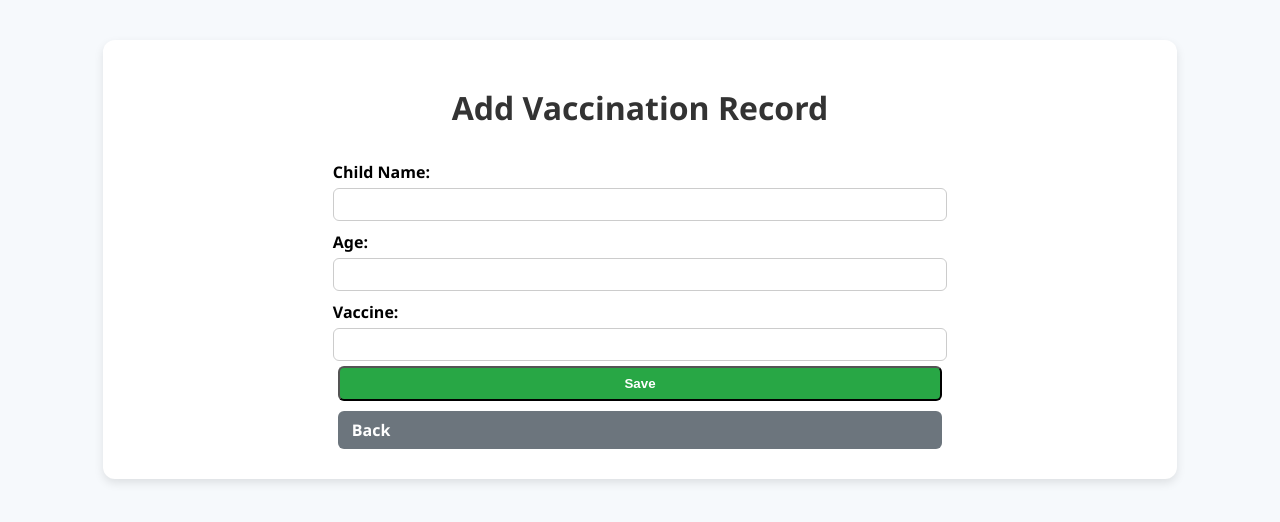
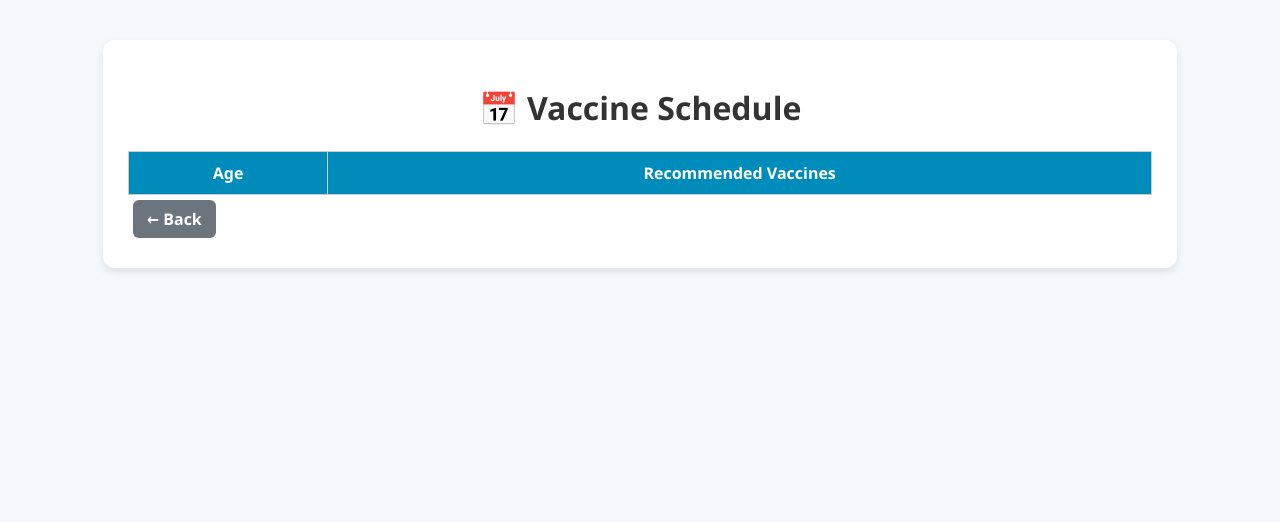
Before and after one commit to Sanjaykanth29803/7thsem-NM, a Flask app: page /add in a window 1280 px wide. Shown: the top 522 px of the page. Run offline with Flask 3, Linux system fonts and the light colour scheme; lists and menus that the app fills with data are empty.

Commit message:
Change title and update vaccination record layout

```diff
--- a/templates/add.html
+++ b/templates/add.html
@@ -3,26 +3,29 @@
 <head>
     <meta charset="UTF-8">
     <meta name="viewport" content="width=device-width, initial-scale=1.0">
-    <title>Add Vaccination Record</title>
+    <title>Vaccine Schedule</title>
     <link rel="stylesheet" href="{{ url_for('static', filename='style.css') }}">
 </head>
 <body>
-    <div class="container">
-        <h1>Add Vaccination Record</h1>
-
-        <form method="POST">
-            <label>Child Name:</label>
-            <input type="text" name="name" required>
-
-            <label>Age:</label>
-            <input type="number" name="age" min="0" required>
-
-            <label>Vaccine:</label>
-            <input type="text" name="vaccine" required>
-
-            <button type="submit" class="btn">Save</button>
-            <a href="{{ url_for('index') }}" class="btn-back">Back</a>
-        </form>
-    </div>
+<div class="container">
+    <h1>📅 Vaccine Schedule</h1>
+    <table>
+        <thead>
+        <tr>
+            <th>Age</th>
+            <th>Recommended Vaccines</th>
+        </tr>
+        </thead>
+        <tbody>
+        {% for row in schedule %}
+        <tr>
+            <td>{{ row.age }}</td>
+            <td>{{ row.vaccine }}</td>
+        </tr>
+        {% endfor %}
+        </tbody>
+    </table>
+    <a href="{{ url_for('index') }}" class="btn-back">← Back</a>
+</div>
 </body>
 </html>
```
